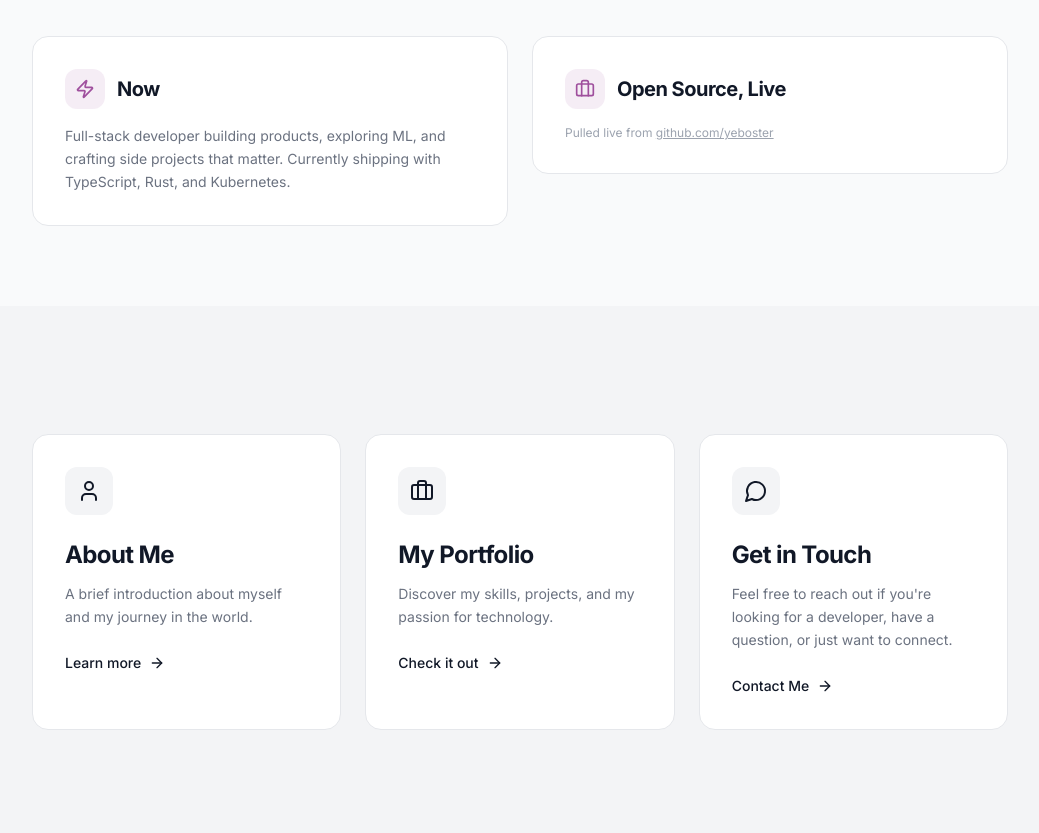
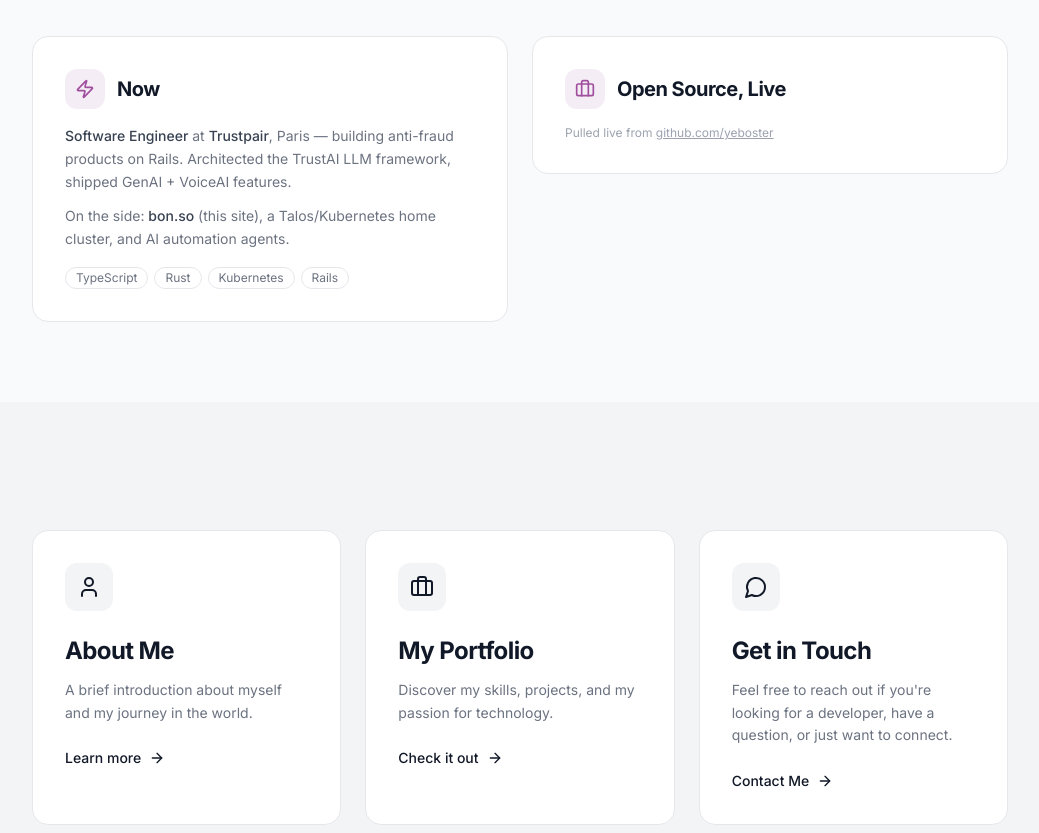
Before and after one commit to yeboster/landing, a Next.js app: page / in a window 1280 px wide. Shown: the part 980-1813 px from the top of the page, without its empty margins (120-1159 px from the left). Built offline with nearby package versions, Linux system fonts and the light colour scheme; no server answers.

Commit message:
home: make Now card actually informative (role, stack, side projects)

```diff
--- a/src/components/home-client.tsx
+++ b/src/components/home-client.tsx
@@ -139,10 +139,25 @@ export default function Home() {
                 </span>
                 <h2 className="text-xl font-bold tracking-tight">Now</h2>
               </div>
-              <p className="text-sm text-gray-500 dark:text-gray-400 leading-relaxed">
-                Full-stack developer building products, exploring ML, and crafting side projects that matter.
-                Currently shipping with TypeScript, Rust, and Kubernetes.
-              </p>
+              <div className="space-y-3">
+                <p className="text-sm text-gray-500 dark:text-gray-400 leading-relaxed">
+                  <span className="font-medium text-gray-700 dark:text-gray-200">Software Engineer</span> at{' '}
+                  <span className="font-medium text-gray-700 dark:text-gray-200">Trustpair</span>, Paris — building anti-fraud products on Rails. Architected the TrustAI LLM framework, shipped GenAI + VoiceAI features.
+                </p>
+                <p className="text-sm text-gray-500 dark:text-gray-400 leading-relaxed">
+                  On the side: <span className="font-medium text-gray-700 dark:text-gray-200">bon.so</span> (this site), a Talos/Kubernetes home cluster, and AI automation agents.
+                </p>
+                <div className="flex flex-wrap gap-1.5 pt-1">
+                  {['TypeScript', 'Rust', 'Kubernetes', 'Rails'].map((s) => (
+                    <span
+                      key={s}
+                      className="rounded-full border border-gray-200 dark:border-gray-700 px-2.5 py-0.5 text-xs text-gray-500 dark:text-gray-400 hover:border-[#9f4f9d] hover:text-[#9f4f9d] transition-colors"
+                    >
+                      {s}
+                    </span>
+                  ))}
+                </div>
+              </div>
             </TiltCard>
           </motion.div>
           <motion.div
```
